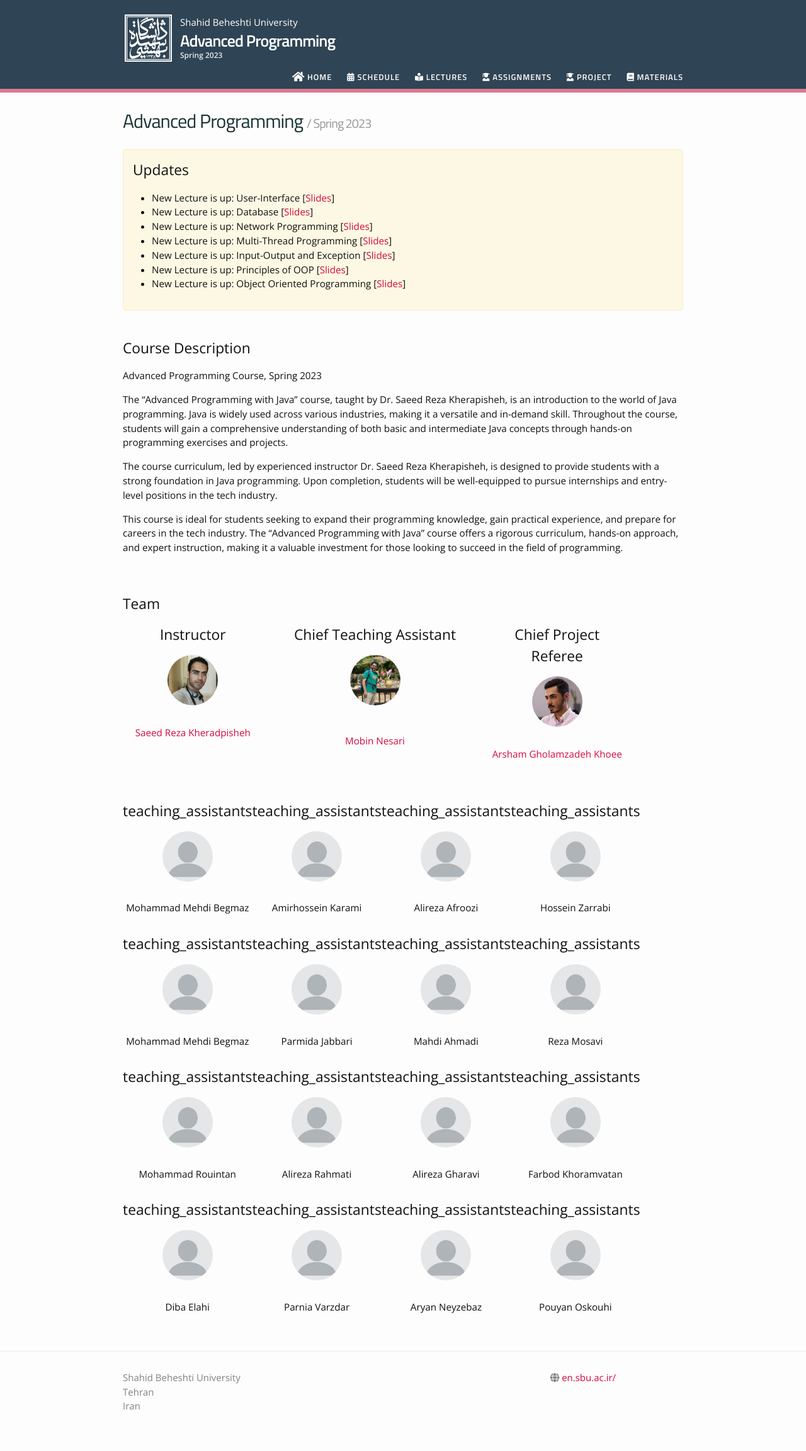
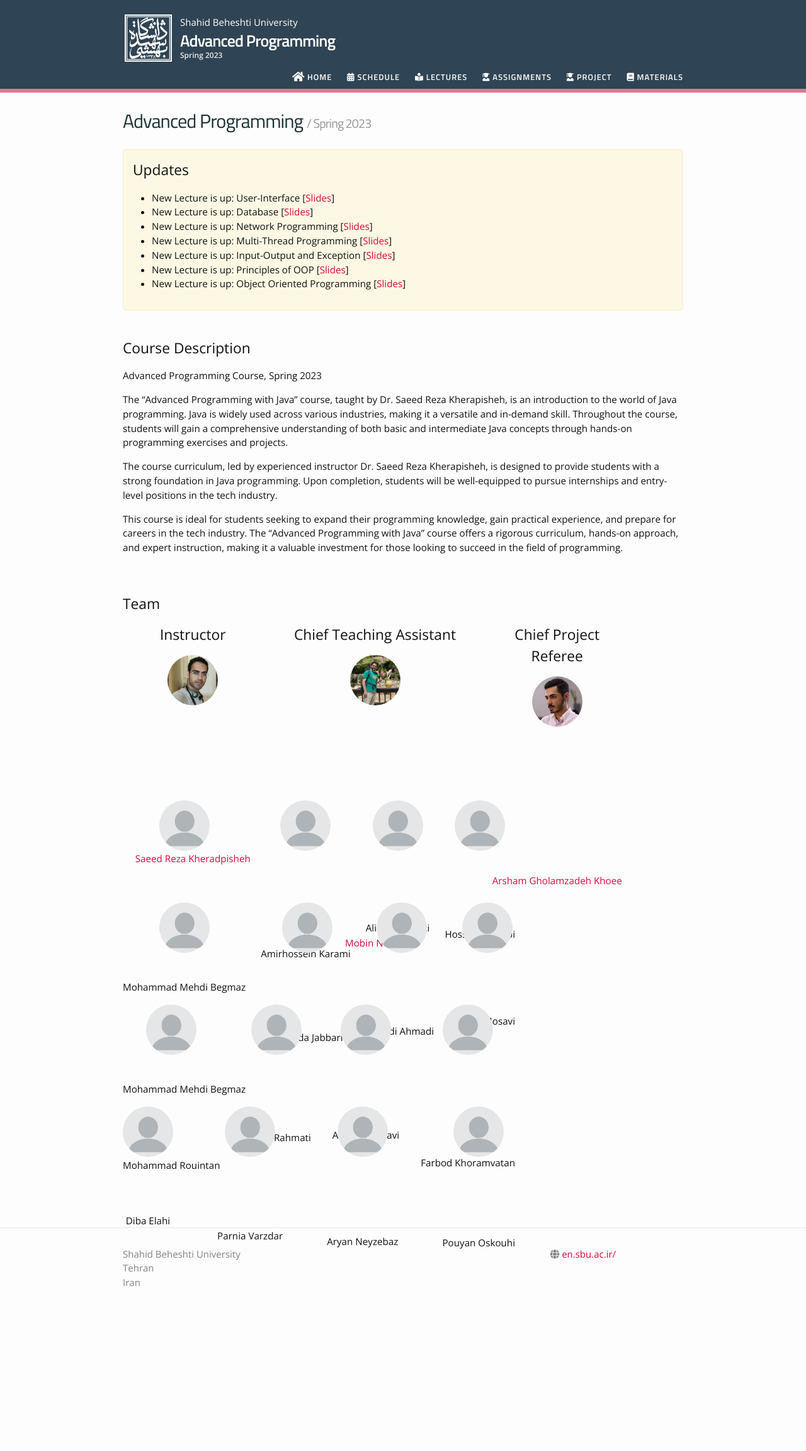
Before and after one commit to MobinNesari81/CS-AP, a Jekyll site: the page built from index.md, in a window 1280 px wide. Shown: the whole page at 63% size. Built offline with Jekyll 4.4.1, drawn with Linux system fonts in a browser that asks for light colours; nearby versions of some CDN libraries; after the commit the page ends 2107 px from its top, so only the background shows below that.

Commit message:
fixing bugs

```diff
--- a/_layouts/home.html
+++ b/_layouts/home.html
@@ -85,7 +85,6 @@ layout: default
 
             <div class="ta-box">
                 <div class="profile-pic-gallary">
-                    <h2>teaching_assistants</h2>
                     <div class="image--cover-container">
                         <img src="{{site.data.people.teaching_assistants[0].profile_pic | prepend: site.baseurl }}" class="image--cover">
                         {% if site.data.people.teaching_assistants[0].webpage %}
@@ -97,7 +96,6 @@ layout: default
                 </div>
 
                 <div class="profile-pic-gallary">
-                    <h2>teaching_assistants</h2>
                     <div class="image--cover-container">
                         <img src="{{site.data.people.teaching_assistants[1].profile_pic | prepend: site.baseurl }}" class="image--cover">
                         {% if site.data.people.teaching_assistants[1].webpage %}
@@ -109,7 +107,6 @@ layout: default
                 </div>
 
                 <div class="profile-pic-gallary">
-                    <h2>teaching_assistants</h2>
                     <div class="image--cover-container">
                         <img src="{{site.data.people.teaching_assistants[2].profile_pic | prepend: site.baseurl }}" class="image--cover">
                         {% if site.data.people.teaching_assistants[2].webpage %}
@@ -121,7 +118,6 @@ layout: default
                 </div>
 
                 <div class="profile-pic-gallary">
-                    <h2>teaching_assistants</h2>
                     <div class="image--cover-container">
                         <img src="{{site.data.people.teaching_assistants[3].profile_pic | prepend: site.baseurl }}" class="image--cover">
                         {% if site.data.people.teaching_assistants[3].webpage %}
@@ -136,7 +132,6 @@ layout: default
 
             <div class="ta-box">
                 <div class="profile-pic-gallary">
-                    <h2>teaching_assistants</h2>
                     <div class="image--cover-container">
                         <img src="{{site.data.people.teaching_assistants[0].profile_pic | prepend: site.baseurl }}" class="image--cover">
                         {% if site.data.people.teaching_assistants[0].webpage %}
@@ -148,7 +143,6 @@ layout: default
                 </div>
 
                 <div class="profile-pic-gallary">
-                    <h2>teaching_assistants</h2>
                     <div class="image--cover-container">
                         <img src="{{site.data.people.teaching_assistants[5].profile_pic | prepend: site.baseurl }}" class="image--cover">
                         {% if site.data.people.teaching_assistants[5].webpage %}
@@ -160,7 +154,6 @@ layout: default
                 </div>
 
                 <div class="profile-pic-gallary">
-                    <h2>teaching_assistants</h2>
                     <div class="image--cover-container">
                         <img src="{{site.data.people.teaching_assistants[6].profile_pic | prepend: site.baseurl }}" class="image--cover">
                         {% if site.data.people.teaching_assistants[6].webpage %}
@@ -172,7 +165,6 @@ layout: default
                 </div>
 
                 <div class="profile-pic-gallary">
-                    <h2>teaching_assistants</h2>
                     <div class="image--cover-container">
                         <img src="{{site.data.people.teaching_assistants[7].profile_pic | prepend: site.baseurl }}" class="image--cover">
                         {% if site.data.people.teaching_assistants[7].webpage %}
@@ -187,7 +179,6 @@ layout: default
 
             <div class="ta-box">
                 <div class="profile-pic-gallary">
-                    <h2>teaching_assistants</h2>
                     <div class="image--cover-container">
                         <img src="{{site.data.people.teaching_assistants[8].profile_pic | prepend: site.baseurl }}" class="image--cover">
                         {% if site.data.people.teaching_assistants[8].webpage %}
@@ -199,7 +190,6 @@ layout: default
                 </div>
 
                 <div class="profile-pic-gallary">
-                    <h2>teaching_assistants</h2>
                     <div class="image--cover-container">
                         <img src="{{site.data.people.teaching_assistants[9].profile_pic | prepend: site.baseurl }}" class="image--cover">
                         {% if site.data.people.teaching_assistants[9].webpage %}
@@ -211,7 +201,6 @@ layout: default
                 </div>
 
                 <div class="profile-pic-gallary">
-                    <h2>teaching_assistants</h2>
                     <div class="image--cover-container">
                         <img src="{{site.data.people.teaching_assistants[10].profile_pic | prepend: site.baseurl }}" class="image--cover">
                         {% if site.data.people.teaching_assistants[10].webpage %}
@@ -223,7 +212,6 @@ layout: default
                 </div>
 
                 <div class="profile-pic-gallary">
-                    <h2>teaching_assistants</h2>
                     <div class="image--cover-container">
                         <img src="{{site.data.people.teaching_assistants[11].profile_pic | prepend: site.baseurl }}" class="image--cover">
                         {% if site.data.people.teaching_assistants[11].webpage %}
@@ -238,7 +226,6 @@ layout: default
 
             <div class="ta-box">
                 <div class="profile-pic-gallary">
-                    <h2>teaching_assistants</h2>
                     <div class="image--cover-container">
                         <img src="{{site.data.people.teaching_assistants[12].profile_pic | prepend: site.baseurl }}" class="image--cover">
                         {% if site.data.people.teaching_assistants[12].webpage %}
@@ -250,7 +237,6 @@ layout: default
                 </div>
 
                 <div class="profile-pic-gallary">
-                    <h2>teaching_assistants</h2>
                     <div class="image--cover-container">
                         <img src="{{site.data.people.teaching_assistants[13].profile_pic | prepend: site.baseurl }}" class="image--cover">
                         {% if site.data.people.teaching_assistants[13].webpage %}
@@ -262,7 +248,6 @@ layout: default
                 </div>
 
                 <div class="profile-pic-gallary">
-                    <h2>teaching_assistants</h2>
                     <div class="image--cover-container">
                         <img src="{{site.data.people.teaching_assistants[14].profile_pic | prepend: site.baseurl }}" class="image--cover">
                         {% if site.data.people.teaching_assistants[14].webpage %}
@@ -274,7 +259,6 @@ layout: default
                 </div>
 
                 <div class="profile-pic-gallary">
-                    <h2>teaching_assistants</h2>
                     <div class="image--cover-container">
                         <img src="{{site.data.people.teaching_assistants[15].profile_pic | prepend: site.baseurl }}" class="image--cover">
                         {% if site.data.people.teaching_assistants[15].webpage %}
--- a/_sass/_base.scss
+++ b/_sass/_base.scss
@@ -408,7 +408,6 @@ a.tosu {
 
 .profile-pic-gallary {
     padding: 0px;
-    display: inline;
 }
 
 .image--cover-container {
@@ -422,7 +421,7 @@ a.tosu {
     // margin-bottom: 35px;
 
     p {
-        margin-top: 10%;
+        margin-top: 100%;
     }
 }
 
@@ -547,4 +546,7 @@ a.tosu {
 // }
 .ta-box{
     display: flex;
+    flex-direction: row;
+    justify-content: space-between;
+    align-items: start;
 }
```
